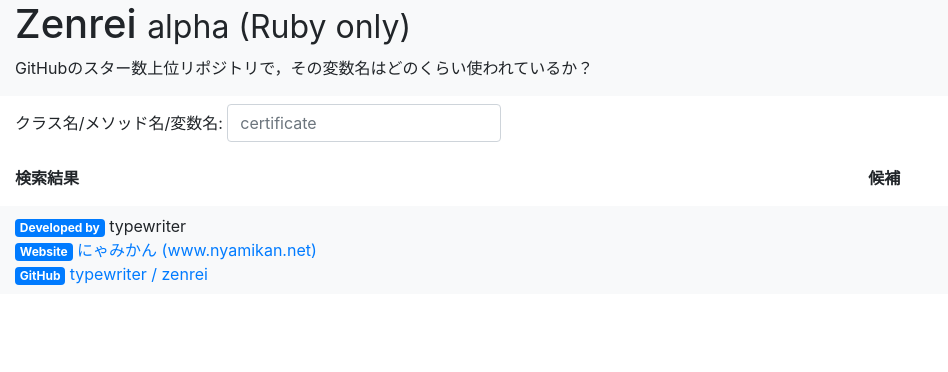
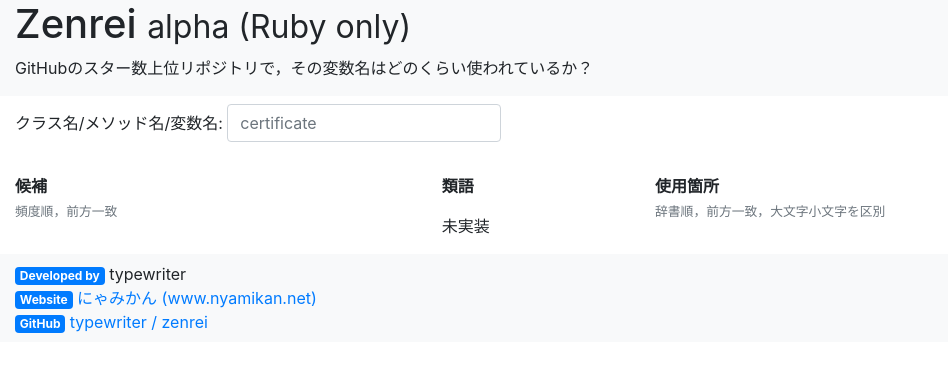
Before and after one commit to typewriter/zenrei, a Vue app in the folder view/: page / in a window 1280 px wide. Shown: the top 372 px of the page, without its empty margins (0-948 px from the left). Built offline with nearby package versions, Linux system fonts and the light colour scheme; what vue-async-computed would draw is missing.

Commit message:
Add small features and adjust the layout

```diff
--- a/view/src/components/Result.vue
+++ b/view/src/components/Result.vue
@@ -3,7 +3,8 @@
     <b-card bg-variant="light">
       <div class="result-card">
         <strong>{{result.Name}}</strong> ({{typeMap[result.Type]}})<br />
-        <a :href="'https://github.com/' + result.Repository">{{result.Repository}}</a>: <a :href="'https://github.com/' + result.Repository + '/blob/master/' + result.Filename" :title="result.Filename">{{result.Filename}}</a>
+        <a :href="'https://github.com/' + result.Repository">{{result.Repository}}</a>: {{result.Filename}}
+        <!-- <a :href="'https://github.com/' + result.Repository">{{result.Repository}}</a>: <a :href="'https://github.com/' + result.Repository + '/blob/master/' + result.Filename" :title="result.Filename">{{result.Filename}}</a> -->
       </div>
     </b-card>
   </div>
@@ -12,7 +13,7 @@
 <script>
 export default {
   name: 'Result',
-  props: ['result'],
+  props: ['result', 'keyword'],
   data: function () {
     return {
       typeMap: {
--- a/view/src/components/SearchBar.vue
+++ b/view/src/components/SearchBar.vue
@@ -1,7 +1,7 @@
 <template>
   <b-container fluid>
     <b-row class="mt-2">
-      <b-col cols=12>
+      <b-col cols="12">
         <b-form inline>
           <label for="keyword">クラス名/メソッド名/変数名:</label>&nbsp;
           <b-input v-model="keyword" id="keyword" size="40" placeholder="certificate" />
@@ -9,17 +9,21 @@
       </b-col>
     </b-row>
     <b-row class="mt-4">
-      <b-col cols=8>
-        <p><strong>検索結果 <span v-if="results && results.length > 0 && results.length > 100">(100〜 件)</span><span v-if="results && results.length > 0 && results.length <= 100">({{results.length}} 件)</span></strong></p>
+      <b-col cols="7" md="4" class="mt-2">
+        <p><strong>候補</strong><br><span class="small text-muted">頻度順，前方一致</span></p>
         <!-- eslint-disable-next-line -->
-        <Result v-for="result in results" v-bind:result="result" />
+        <Suggest v-for="suggest in suggests" v-bind:suggest="suggest" v-bind:keyword="debounceKeyword" @use="useName" />
+        <p v-if="suggests && suggests.length <= 0">見つかりませんでした．</p>
+      </b-col>
+      <b-col cols="5" md="2" class="mt-2">
+        <p><strong>類語</strong></p>
+        <p>未実装</p>
+      </b-col>
+      <b-col cols="12" md="6" class="mt-2">
+        <p><strong>使用箇所 <span v-if="results && results.length > 0 && results.length > 100">(100〜 件)</span><span v-if="results && results.length > 0 && results.length <= 100">({{results.length}} 件)</span></strong><br><span class="small text-muted">辞書順，前方一致，大文字小文字を区別</span></p>
+        <!-- eslint-disable-next-line -->
+        <Result v-for="result in results" v-bind:result="result" v-bind:keyword="debounceKeyword" />
         <p v-if="results && results.length <= 0">{{debounceKeyword}} にマッチする結果が見つかりませんでした．</p>
-      </b-col>
-      <b-col cols=4>
-        <p><strong>候補</strong></p>
-        <!-- eslint-disable-next-line -->
-        <Suggest v-for="suggest in suggests" v-bind:suggest="suggest" />
-        <p v-if="suggests && suggests.length <= 0">見つかりませんでした。</p>
       </b-col>
     </b-row>
   </b-container>
@@ -47,8 +51,12 @@
   },
   methods: {
     debouncer: _.debounce(function () {
-      this.debounceKeyword = this.keyword
-    }, 250)
+      this.debounceKeyword = this.keyword.trim()
+    }, 250),
+    useName (value) {
+      console.log(value)
+      this.keyword = value
+    }
   },
   asyncComputed: {
     async results () {
--- a/view/src/components/Suggest.vue
+++ b/view/src/components/Suggest.vue
@@ -1,12 +1,22 @@
 <template>
-  <div class="suggest">
-    {{suggest.Name}} <span class="text-muted">({{suggest.Count}})</span>
+  <div v-if="suggest.Name == keyword">
+    <strong v-if="suggest.Name == keyword">{{suggest.Name}}</strong>
+    &nbsp;<span class="small text-muted">{{suggest.Count}}箇所</span>
+  </div>
+  <div v-else>
+    <b-link @click="useName">{{suggest.Name}}</b-link>
+    &nbsp;<span class="small text-muted">{{suggest.Count}}箇所</span>
   </div>
 </template>
 
 <script>
 export default {
   name: 'Suggest',
-  props: ['suggest']
+  props: ['suggest', 'keyword'],
+  methods: {
+    useName () {
+      this.$emit('use', this.suggest.Name)
+    }
+  }
 }
 </script>
```
